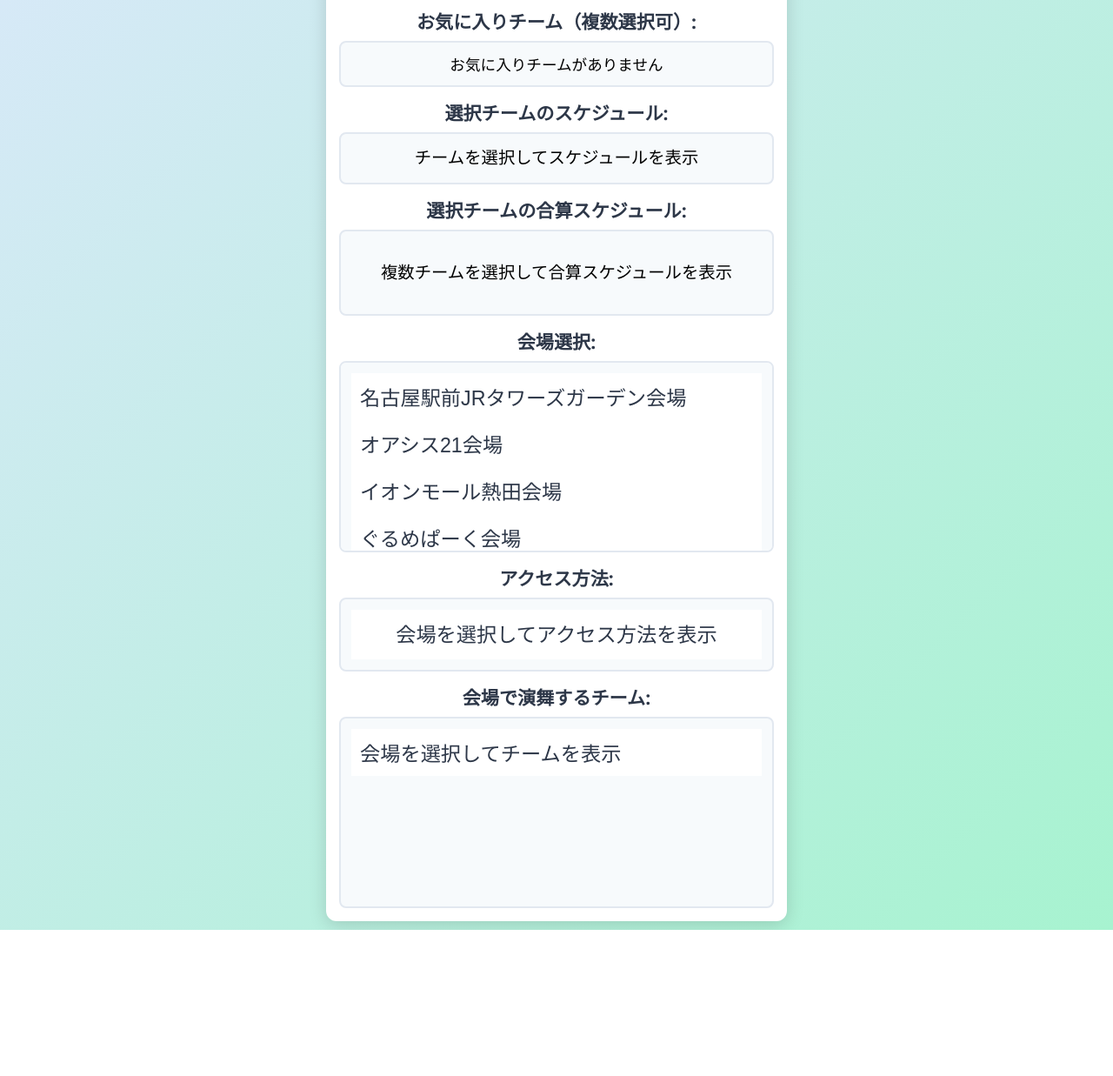
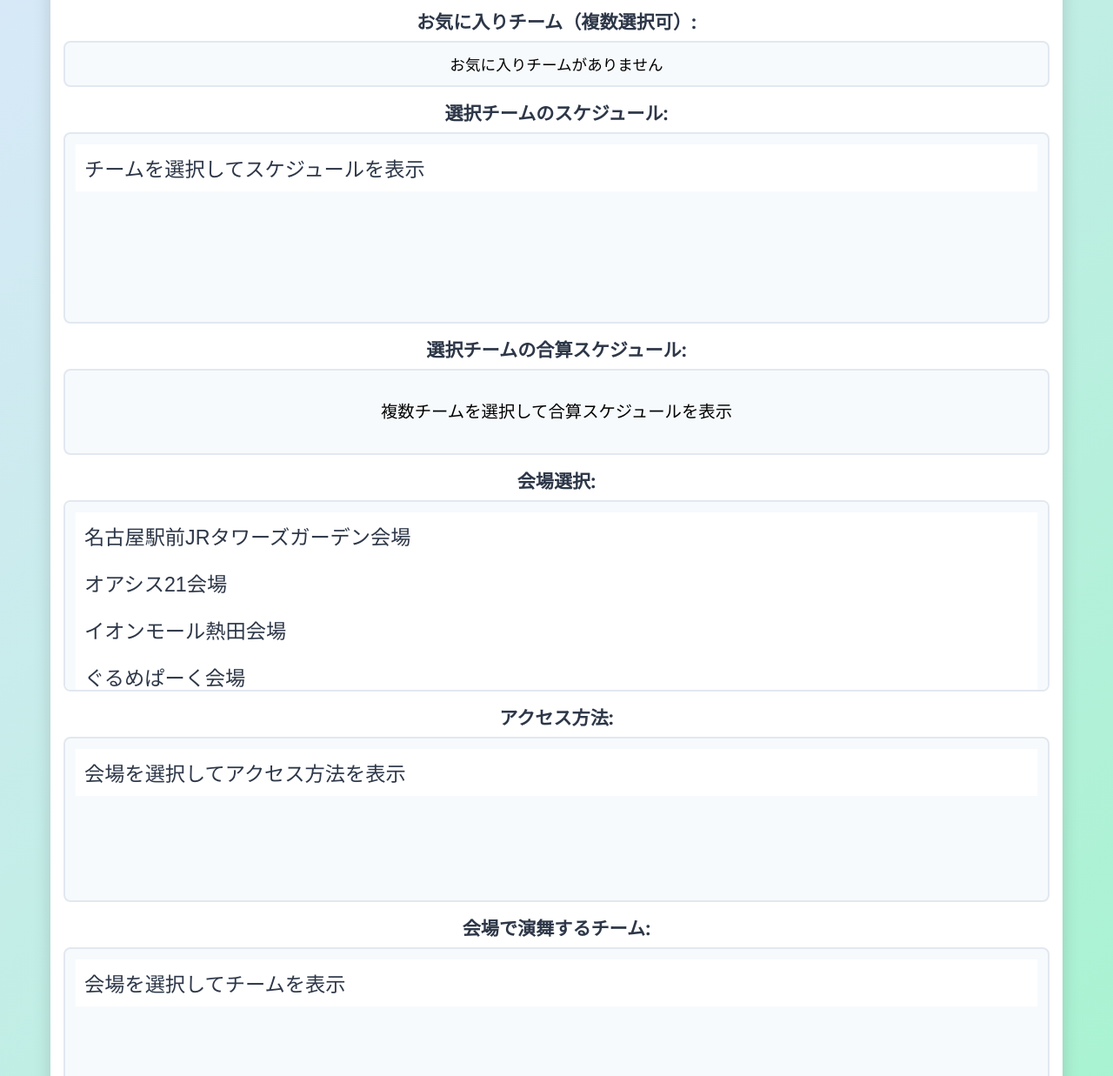
Before and after one commit to yukito0805/Domatsuri, a plain HTML site: page index.html in a window 1280 px wide. Shown: the part 478-1715 px from the top of the page at 87% size. Before the commit the page ends 1547 px from the top, so only its background shows below. Drawn offline with Linux system fonts and the light colour scheme.

Commit message:
Add files via upload

```diff
--- a/index.html
+++ b/index.html
@@ -21,9 +21,9 @@
         <div id="favoriteTeamList" class="checkbox-list"></div>
 
         <label for="scheduleList">選択チームのスケジュール:</label>
-        <div id="scheduleList" class="schedule-list">
-        <div>チームを選択してスケジュールを表示</div>
-        </div>
+        <select id="scheduleList" size="5">
+            <option>チームを選択してスケジュールを表示</option>
+        </select>
 
         <label for="combinedScheduleList">選択チームの合算スケジュール:</label>
         <div id="combinedScheduleList" class="schedule-list">
@@ -36,9 +36,9 @@
         </select>
 
         <label for="accessInfoList">アクセス方法:</label>
-        <div id="accessInfoList" class="schedule-list">
-          <div>会場を選択してアクセス方法を表示</div>
-        </div>
+        <select id="accessInfoList" size="3">
+            <option>会場を選択してアクセス方法を表示</option>
+        </select>
 
         <label for="filteredTeamList">会場で演舞するチーム:</label>
         <select id="filteredTeamList" size="5">
--- a/styles.css
+++ b/styles.css
@@ -16,8 +16,7 @@ body {
     padding: 15px;
     border-radius: 12px;
     box-shadow: 0 4px 20px rgba(0, 0, 0, 0.15);
-    width: 95%;
-    max-width: 500px; /* ★少し広めに */
+    width: 90%;
     text-align: center;
     transition: transform 0.3s ease, box-shadow 0.3s ease;
 }
```
